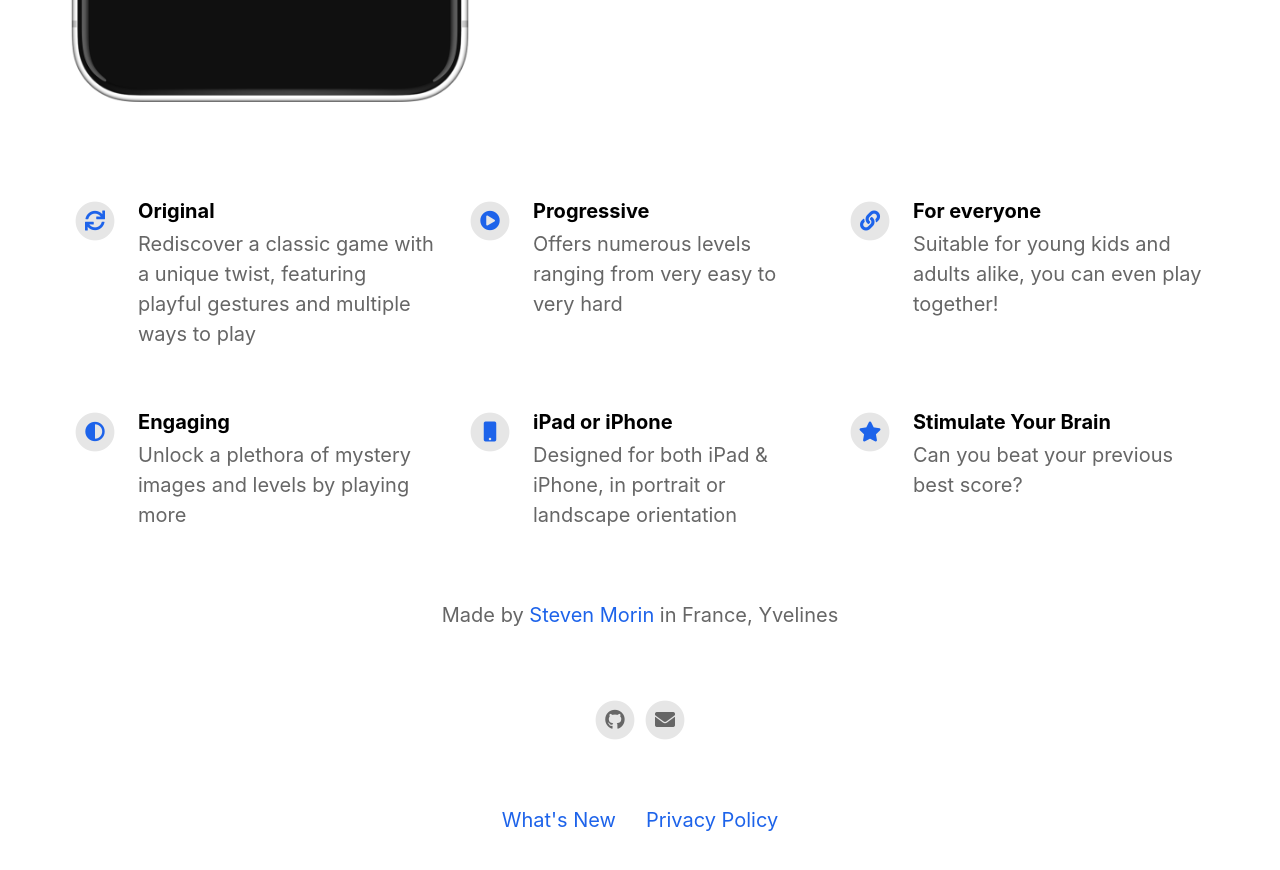
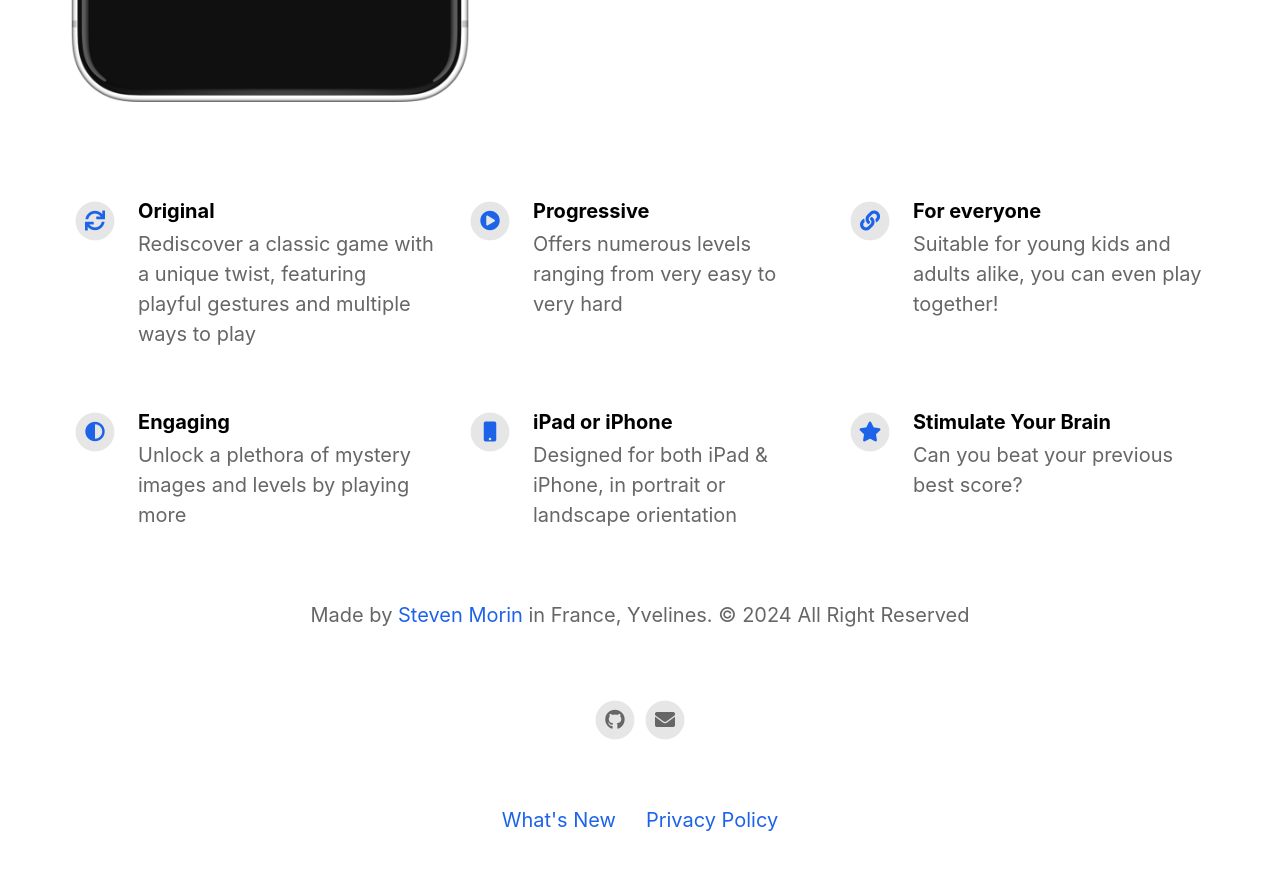
Before and after one commit to Mousquetaire-Softwares/FlipMe, a Jekyll site: the page built from index.html, in a window 1280 px wide and 900 px high, scrolled down 883 px. Shown: the top 870 px of the window. Built offline with Jekyll 4.4.1, drawn with Linux system fonts in a browser that asks for light colours; nearby versions of some CDN libraries.

Commit message:
adding copyright mention

```diff
--- a/_config.yml
+++ b/_config.yml
@@ -22,7 +22,7 @@ enable_smart_app_banner                   : true
 # Information About Yourself
 your_name                                 : Steven Morin
 your_link                                 : https://www.linkedin.com/in/steven-morin-fr
-your_city                                 : France, Yvelines
+your_city                                 : France, Yvelines. © 2024 All Right Reserved
 email_address                             : mousquetaire.softwares@gmail.com
   #facebook_username                         :
   #instagram_username                        : ebaehr
```
